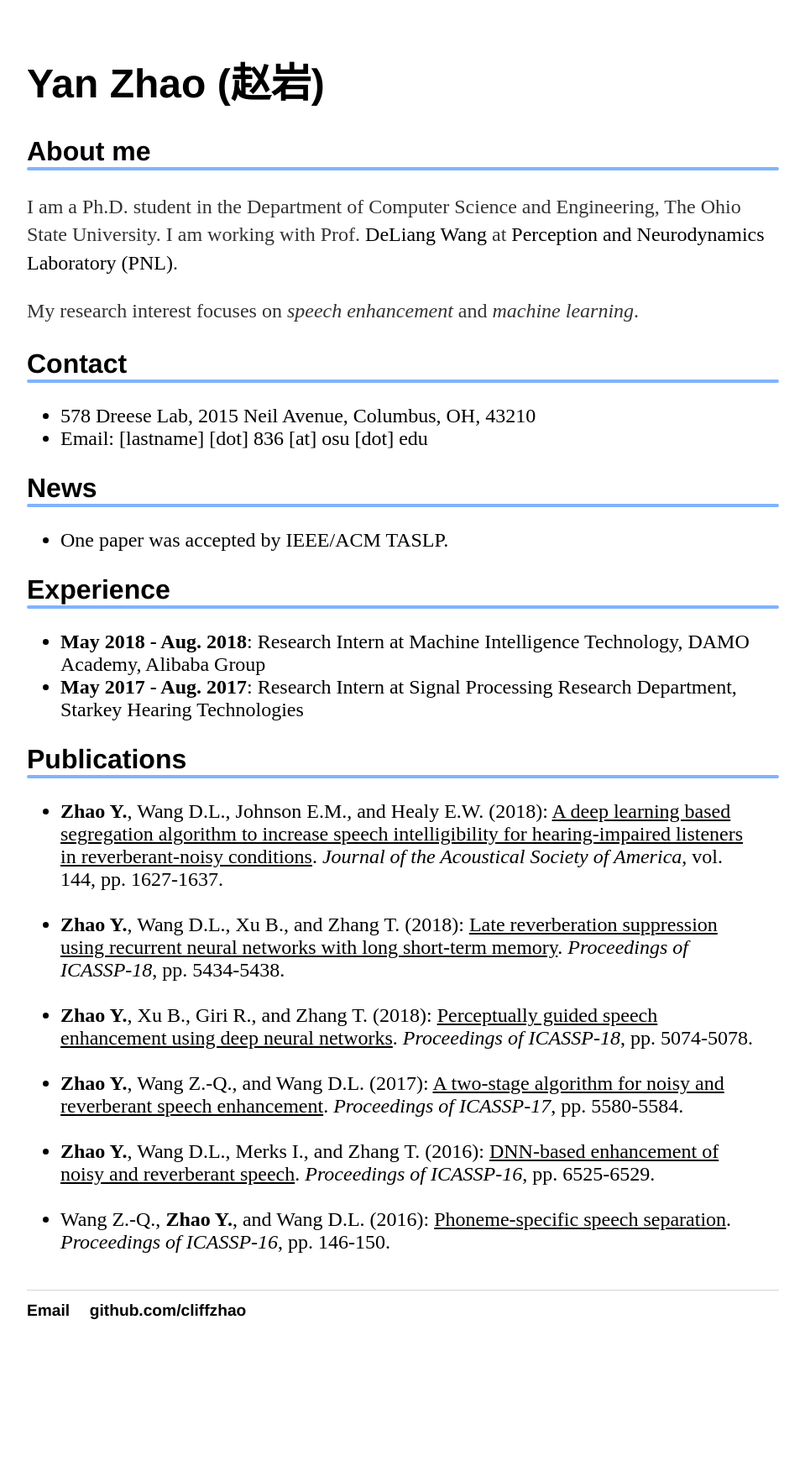
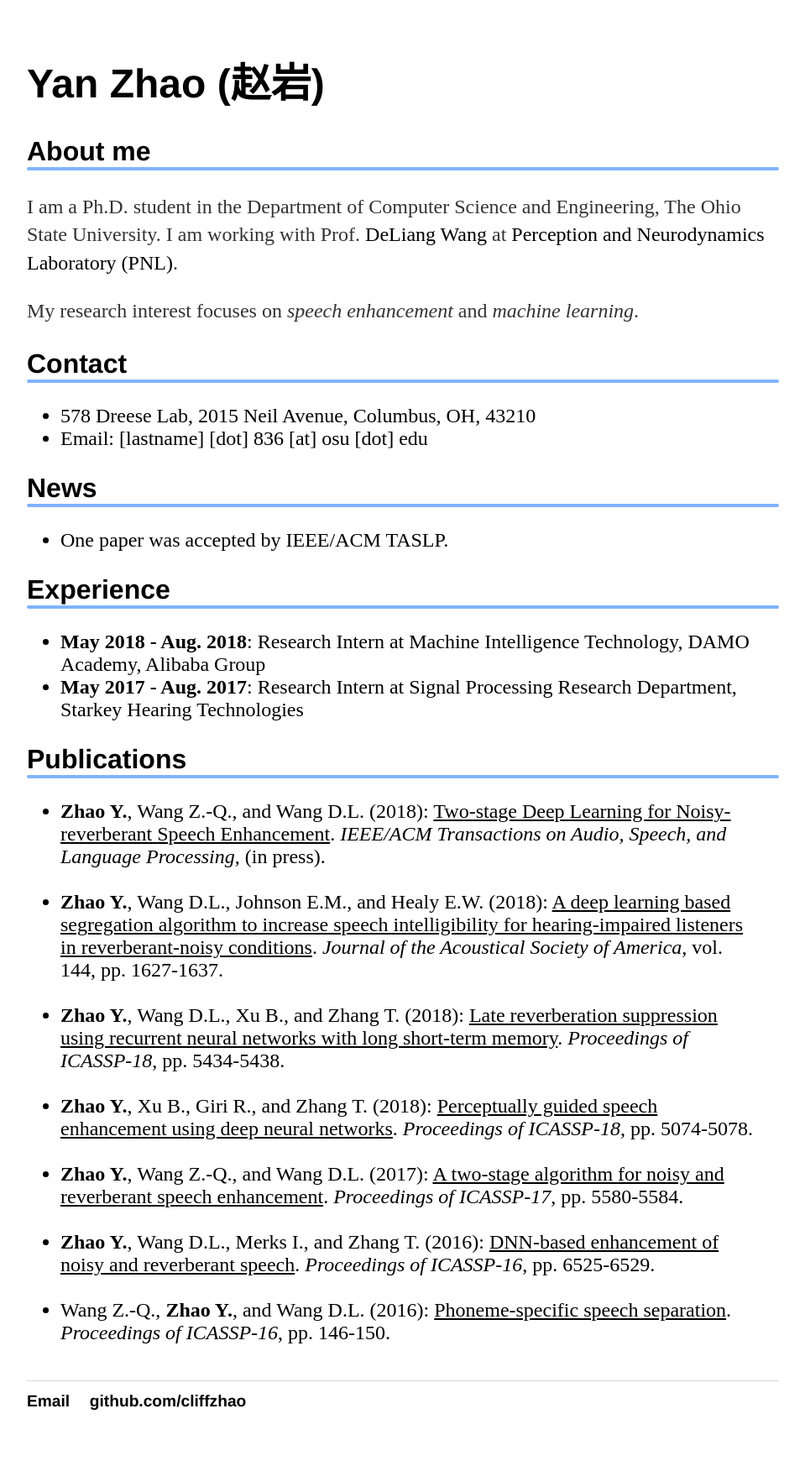
Before and after one commit to cliffzhao/cliffzhao.github.io, a Jekyll site: the page built from index.html, in a window 1280 px wide. Shown: the whole page at 84% size, without its empty margins (160-1119 px from the left). Built offline with Jekyll 4.4.1, drawn with Linux system fonts in a browser that asks for light colours; before the commit the page ends 1632 px from its top, so only the background shows below that.

Commit message:
Update index.html

```diff
--- a/index.html
+++ b/index.html
@@ -40,6 +40,14 @@ title: Yan Zhao
 
     <h2>Publications</h2>
     <ul>
+    <li><strong>Zhao Y.</strong>, Wang Z.-Q., and Wang D.L. (2018):
+	<a href="https://ieeexplore.ieee.org/abstract/document/8466616" target="_blank"><U>Two-stage Deep Learning for Noisy-reverberant Speech Enhancement</U></a>.
+<cite>IEEE/ACM Transactions on Audio, Speech, and Language Processing</cite>, (in press).
+    <br>
+    <br>
+	    </li>
+
+
     <li><strong>Zhao Y.</strong>, Wang D.L., Johnson E.M., and Healy E.W. (2018):
       <a href="https://cliffzhao.github.io/Publications/ZWJH.jasa18.pdf" target="_blank"><U>A deep learning based segregation algorithm to increase speech intelligibility for
 hearing-impaired listeners in reverberant-noisy conditions</U></a>. <cite>Journal of the Acoustical Society of America</cite>, vol. 144, pp. 1627-1637.
```
